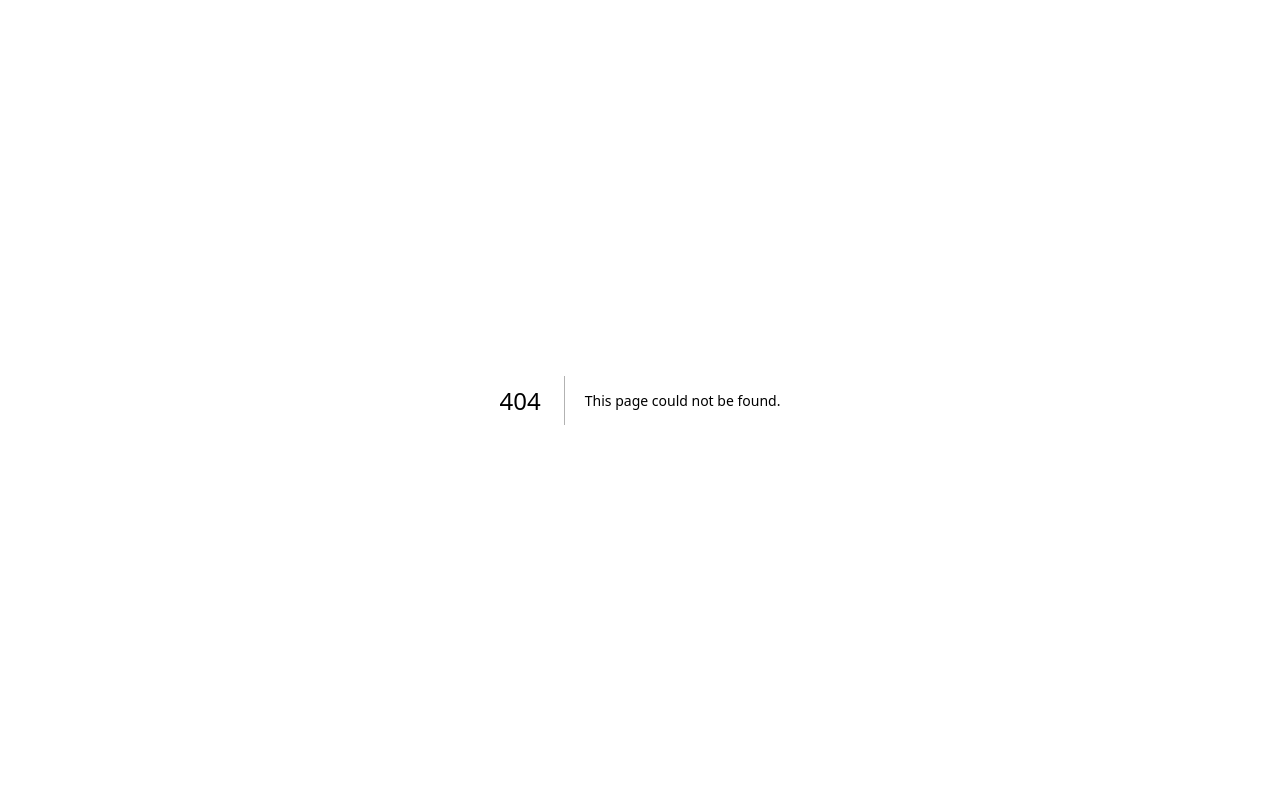
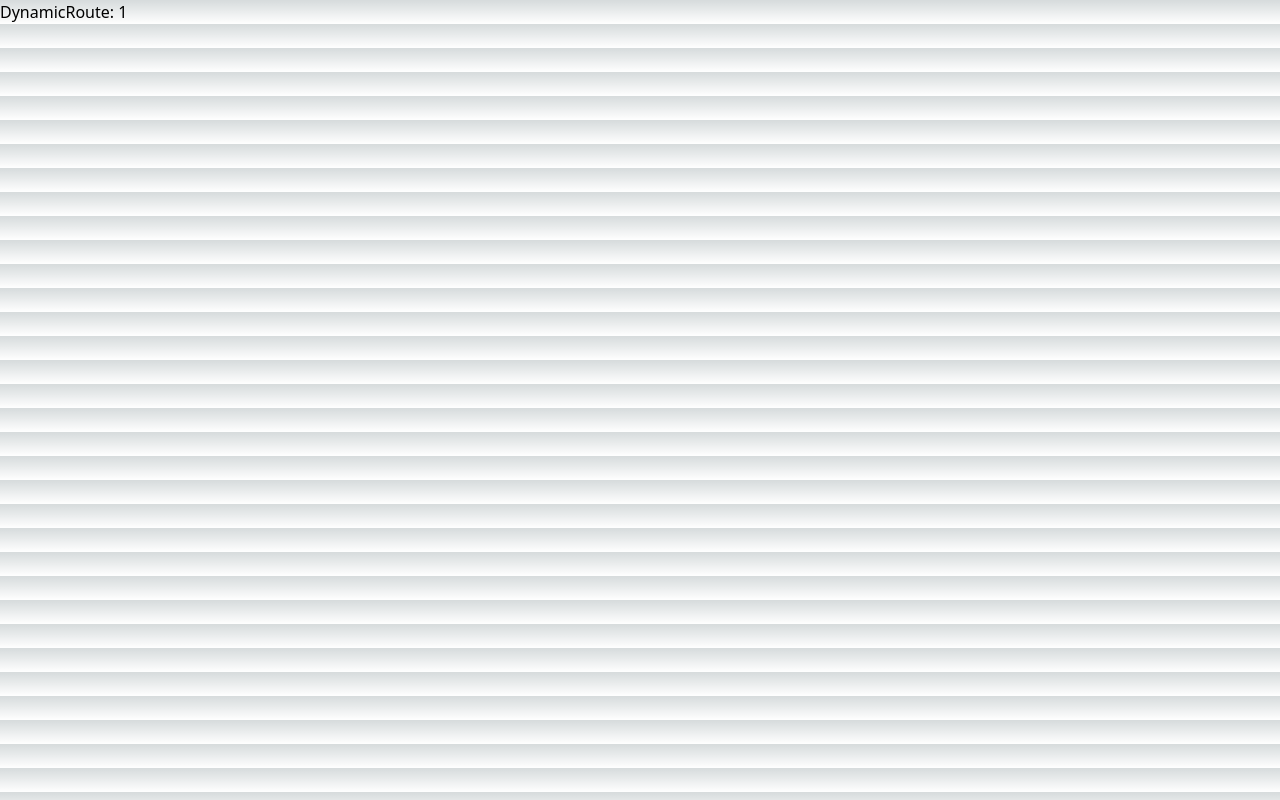
Before and after one commit to adarsh23012003/nextjs-learning-for-video, a Next.js app: page /blogs/1 in a window 1280 px wide. Before the commit this address had no page. Built offline with nearby package versions, Linux system fonts and the light colour scheme.

Commit message:
Dynamic route is created

```diff
--- /dev/null
+++ b/pages/blogs/[slug].js
@@ -0,0 +1,10 @@
+import { useRouter } from "next/router";
+
+const DynamicRoute = () => {
+  const router = useRouter();
+  const { slug } = router.query;
+
+  return <p>DynamicRoute: {slug}</p>;
+};
+
+export default DynamicRoute;
```
